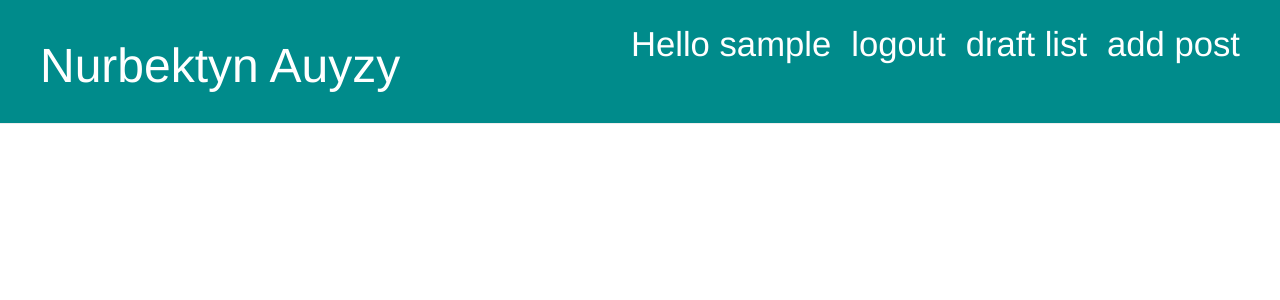
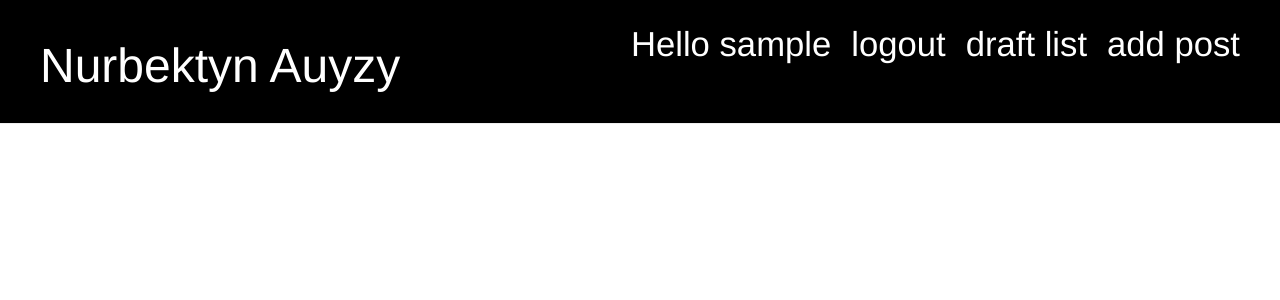
Before and after one commit to GreenRabbit54/my-first-blog-master, a Django app: a page that uses blog/templates/blog/base.html in a window 1280 px wide. Shown: the top 300 px of the page. Run offline with Django 3.2, Linux system fonts and the light colour scheme; the visitor is signed in with stand-in values (Sample User, id 1); data that the repository does not hold is empty; some libraries are stand-ins or nearby versions.

Commit message:
oidfhogidfo

```diff
--- a/blog/static/css/blog.css
+++ b/blog/static/css/blog.css
@@ -1,5 +1,5 @@
     .page-header {
-    background-color: DarkCyan;
+        background-color:black;
         margin-top: 0;
         padding: 20px 20px 20px 40px;
     }
```
Lines whose indentation alone changed are shown as unchanged.
